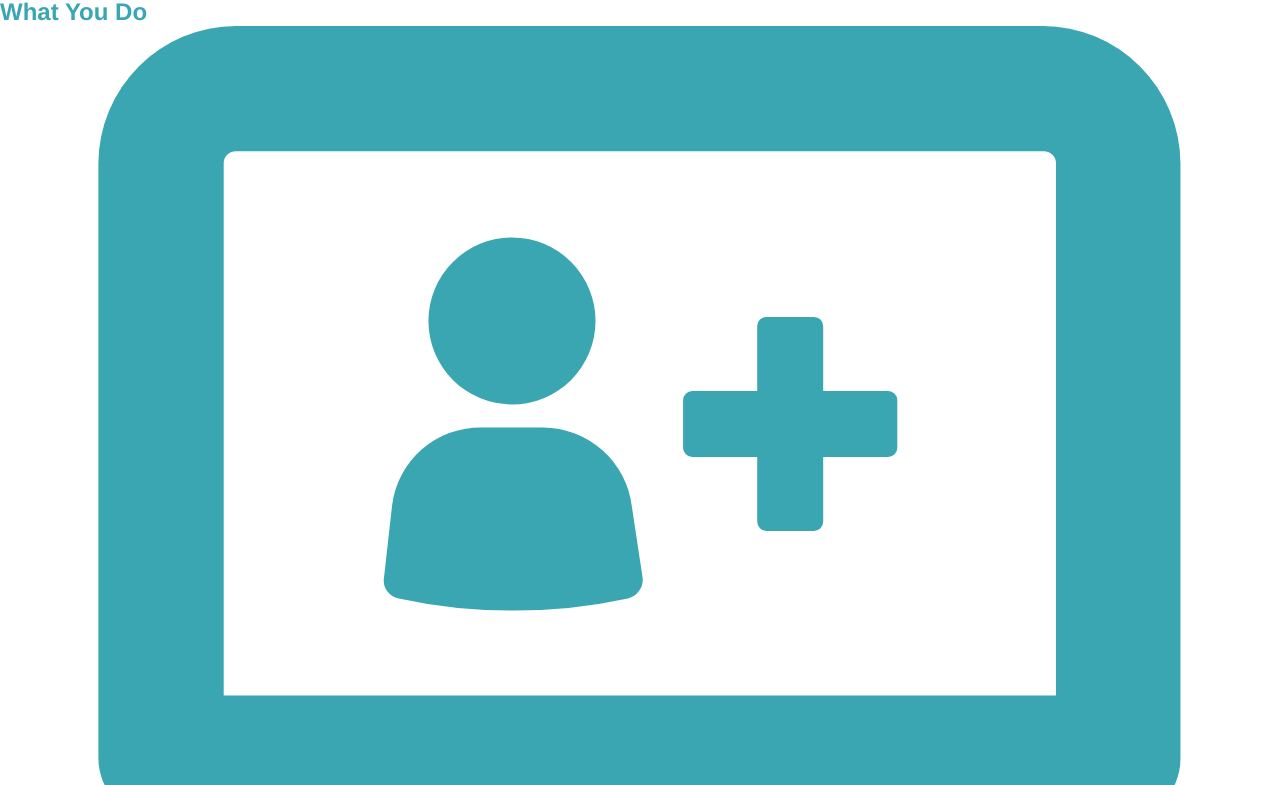
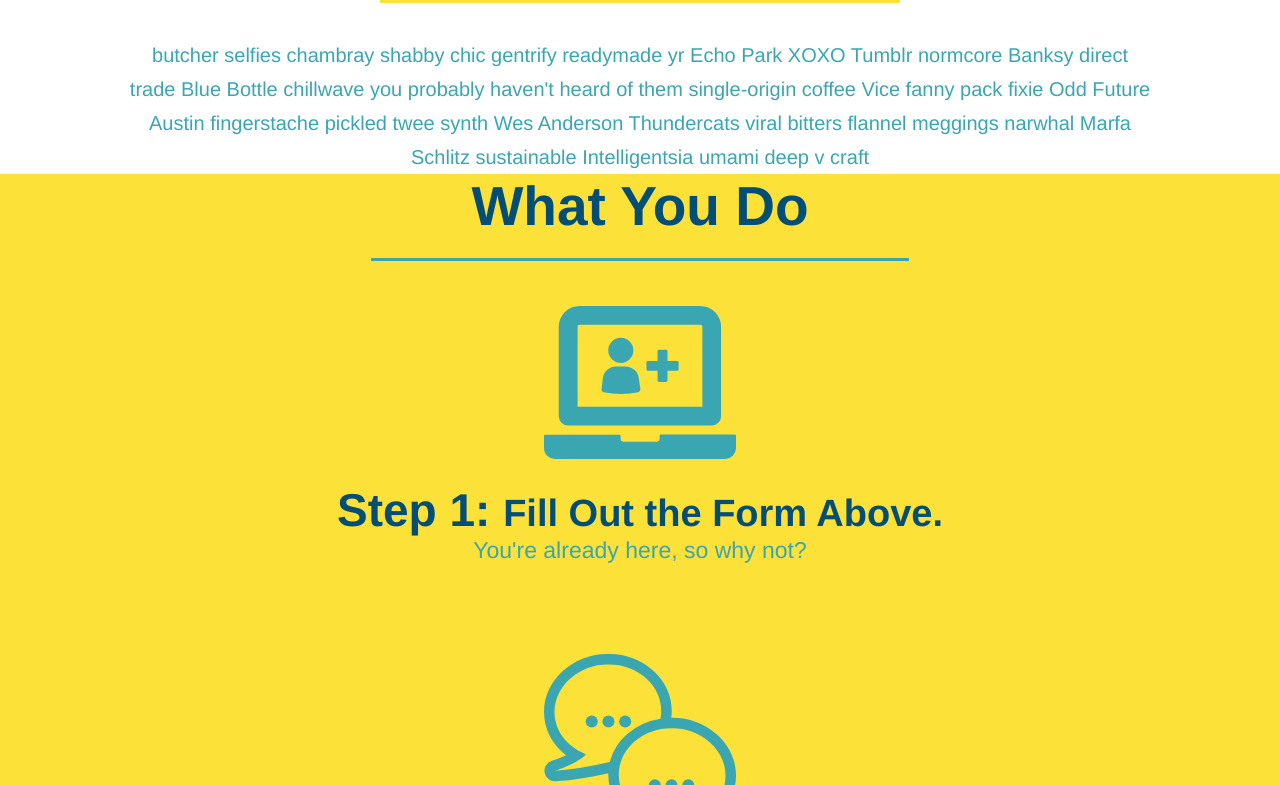
Before and after one commit to Mcrouse42/run-buddy, a plain HTML site: page index.html in a window 1280 px wide. Shown: the part 766-1551 px from the top of the page. Drawn offline with Linux system fonts and the light colour scheme.

Commit message:
what we do updates

```diff
--- a/assets/css/style.css
+++ b/assets/css/style.css
@@ -104,3 +104,52 @@ footer a {
     right: 140px;
 }
 /* Hero Form Style End */
+
+/* What we do - What you do style */
+.intro {
+    text-align: center;
+}
+.section-title {
+    display: inline-block;
+    font-size: 55px;
+    color: #024e76;
+    margin-bottom: 35px;
+    padding: 0 100px 20px 100px;
+    border-bottom: 3px solid;
+}
+.primary-border {
+    border-color: #fce138;
+}
+.intro p {
+    margin: 0 auto;
+    line-height: 1.7;
+    color: #39a6b2;
+    width: 80%;
+    font-size: 20px;
+}
+.steps {
+    text-align: center;
+    background: #fce138;
+}
+.secondary-border {
+    border-color: #39a6b2;
+}
+.steps div {
+    margin-bottom: 80px;
+}
+.steps img {
+    width: 15%;
+    margin: 10px 0;
+}
+.steps h3 {
+    color: #024e76;
+    font-size: 46px;
+    margin-top: 10px;
+}
+.steps p {
+    color: #39a6b2;
+    font-size: 23px;
+}
+.steps span {
+    font-size: 38px;
+}
--- a/index.html
+++ b/index.html
@@ -69,8 +69,8 @@
 
 
     <!-- "what we do" section -->
-     <section id="what-we-do">
-        <h2>What We Do</h2>
+     <section id="what-we-do" class="intro">
+        <h2 class="section-title primary-border">What We Do</h2>
         <p>
             butcher selfies chambray shabby chic gentrify readymade yr Echo Park XOXO Tumblr normcore Banksy direct trade Blue Bottle chillwave you probably haven't heard of them single-origin coffee Vice fanny pack fixie Odd Future Austin fingerstache pickled twee synth Wes Anderson Thundercats viral bitters flannel meggings narwhal Marfa Schlitz sustainable Intelligentsia umami deep v craft
         </p>
@@ -78,31 +78,30 @@
 
 
     <!-- "what you do" section -->
-    <section id="what-you-do">
-        <h2>What You Do</h2>
+    <section id="what-you-do" class="steps">
+        <h2 class="section-title secondary-border">What You Do</h2>
 
         <div>
-            <!-- insert this img element-->
             <img src="./assets/images/step-1.svg" alt="" />
-            <h3> Step 1: Fill Out the Form Above.</h3>
+            <h3> Step 1: <span> Fill Out the Form Above.</span></h3>
             <p>You're already here, so why not?</p>
         </div>
 
         <div>
             <img src="./assets/images/step-2.svg" alt="" />
-            <h3> Step 2: Consult with One of Our Trainers.</h3>
+            <h3> Step 2: <span>Consult with One of Our Trainers.</span></h3>
             <p>Are you here to build muscle, lose weight, or just feel good?</p>
         </div>
 
         <div>
             <img src="./assets/images/step-3.svg" alt="" />
-            <h3> Step 3: Get Running.</h3>
+            <h3> Step 3: <span>Get Running.</span></h3>
             <p> Hit the ground running (literally) once your trainer lays out your plan.</p>
         </div>
 
         <div>
             <img src="./assets/images/step-4.svg" alt="" />
-            <h3> Step 4: See Results.</h3>
+            <h3> Step 4: <span>See Results.</span></h3>
             <p> Bi-weekly checkins with your trainer will keep you focused</p>
         </div>
     </section>
```
